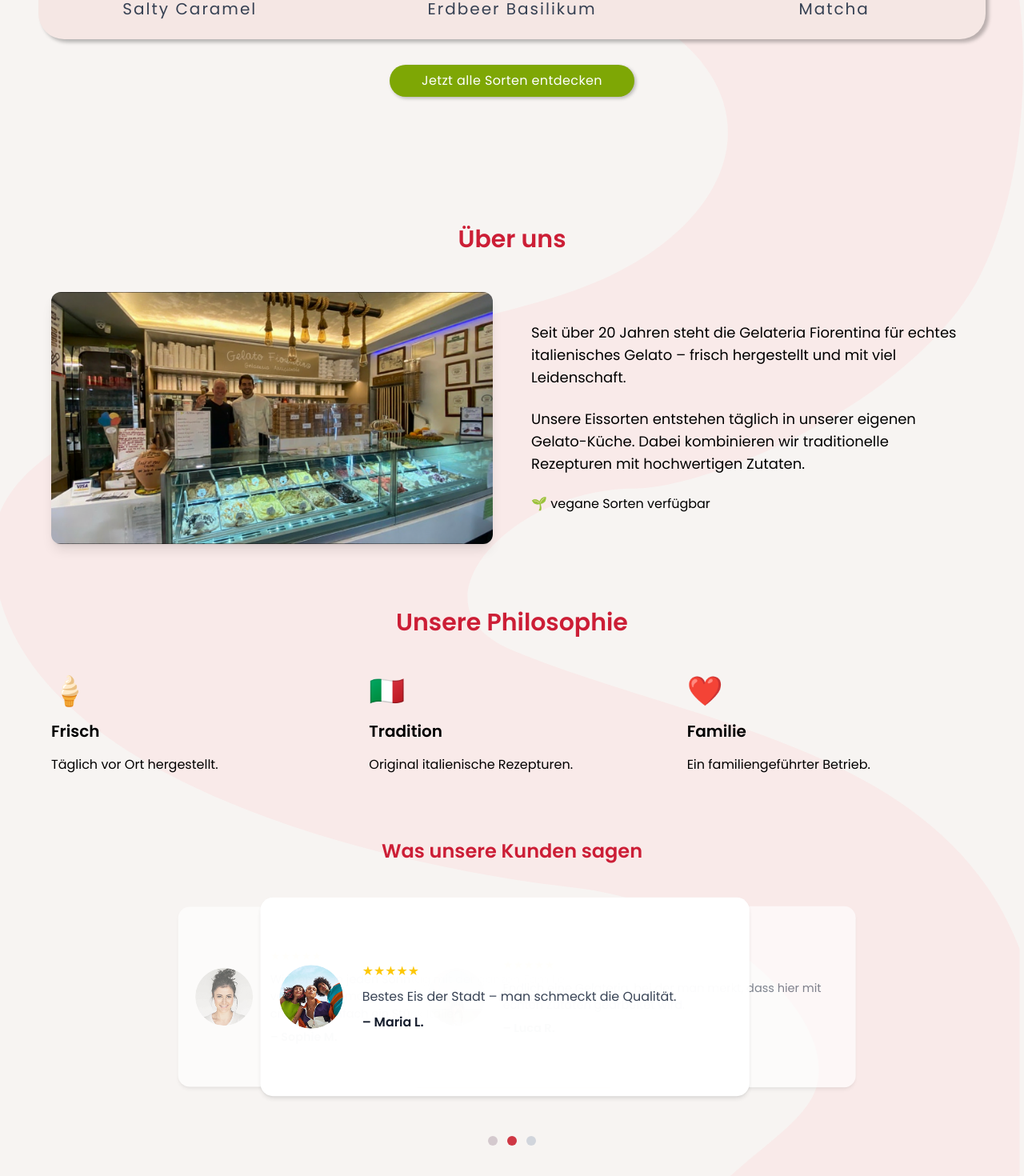
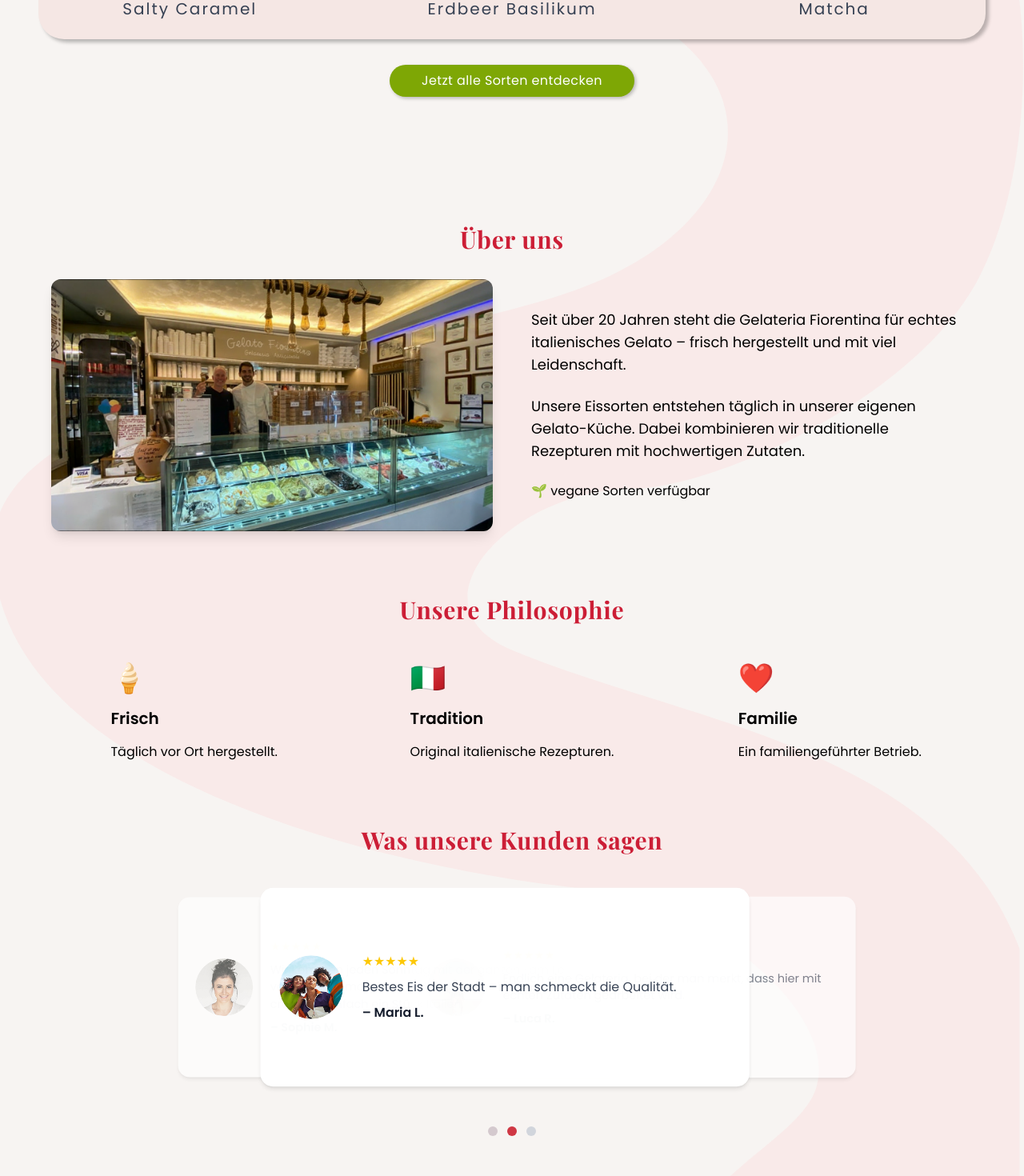
Before and after one commit to katiwolf95-design/404-brain-freeze, a React (Vite) app: page / in a window 1280 px wide. Shown: the part 1179-2649 px from the top of the page at 80% size. Built offline with nearby package versions, Linux system fonts and the light colour scheme; a web font is replaced by a local one.

Commit message:
Refactor About, IcePreview, and Testimonials components to use SectionTitle for headings; update IceList heading alignment

```diff
--- a/src/components/about/About.jsx
+++ b/src/components/about/About.jsx
@@ -1,12 +1,12 @@
+import SectionTitle from "../ui/SectionTitle";
+
 export default function About() {
   return (
-    <section id="about" className="max-w-[1200px] mx-auto py-20 px-6">
+    <section id="about" className="max-w-300 mx-auto py-20 px-6">
 
-      <h2 className="text-[#CC1E36] text-3xl font-semibold text-center mb-12">
-        Über uns
-      </h2>
+      <SectionTitle title={"Über uns"}/>
 
-      <div className="grid md:grid-cols-2 gap-12 items-center">
+      <div className="grid md:grid-cols-2 gap-12 items-center mt-8 mb-20">
 
         <img
           src="/images/gelato-maker.png"
@@ -36,11 +36,9 @@
         </div>
       </div>
       <div>
-        <h2 className="text-[#CC1E36] text-3xl font-semibold mt-20 mb-12 text-center">
-          Unsere Philosophie
-        </h2>
+        <SectionTitle title={"Unsere Philosophie"}/>
 
-        <div className="grid md:grid-cols-3 gap-10">
+        <div className="grid md:grid-cols-3 gap-10 mt-12 justify-items-center">
 
           <div className="space-y-4">
             <div className="text-4xl">🍦</div>
--- a/src/components/ice/IcePreview.jsx
+++ b/src/components/ice/IcePreview.jsx
@@ -1,4 +1,5 @@
 import iceData from "../../data/iceData.json";
+import SectionTitle from "../ui/SectionTitle";
 import Button from "../ui/Button";
 
 
@@ -7,8 +8,8 @@
         <section
          className="flex flex-col items-center gap-8 mb-20 w-full max-w-7xl mx-auto px-6 "
         >
-            <h2 className="font-headline text-3xl text-[#CC1E36] text-center ">
-                Soft Serve, Hard Crush</h2>
+            <SectionTitle title={"Soft Serve, Hard Crush"}/>
+
             <div
             className="
              grid grid-cols-1 md:grid-cols-3 gap-6 w-full py-6
--- a/src/components/testimonials/Testimonial.jsx
+++ b/src/components/testimonials/Testimonial.jsx
@@ -1,5 +1,6 @@
 import { useState, useEffect } from "react";
 import TestimonialCard from "./TestimonialCard";
+import SectionTitle from "../ui/SectionTitle";
 
 const testimonials = [
   {
@@ -35,10 +36,9 @@
       className="mx-auto"
       style={{ width: "1200px", height: "500px" }}
     >
-      <h2 className="text-[#CC1E36] text-2xl font-semibold mb-4 text-center">
-        Was unsere Kunden sagen
-      </h2>
-      <div className="relative overflow-hidden flex items-center justify-center h-75">
+      <SectionTitle title={"Was unsere Kunden sagen"}/>
+
+      <div className="relative overflow-hidden flex items-center justify-center h-75 mt-4">
         {testimonials.map((item, index) => {
 
           const position =
--- a/src/components/ui/SectionTitle.jsx
+++ b/src/components/ui/SectionTitle.jsx
@@ -1,6 +1,8 @@
 function SectionTitle({ title }) {
   return (
-    <h2>{title || "Section Title"}</h2>
+    <h2 className="font-headline text-3xl text-[#CC1E36] text-center tracking-wide">
+      {title || "Section Title"}
+    </h2>
   );
 }
 
--- a/src/pages/IceList.jsx
+++ b/src/pages/IceList.jsx
@@ -1,5 +1,4 @@
 import { useState } from "react";
-
 import IceGrid from "../components/ice/IceGrid";
 import IceFilter from "../components/ice/IceFilter";
 import iceData from "../data/iceData.json";
@@ -14,7 +13,7 @@
 
     return (
     <div className="max-w-7xl mx-auto px-6 mt-12 mb-40">
-      <h1 className="font-headline text-4xl text-[#CC1E36] mb-8 self-start">Unsere Sorten</h1>
+      <h1 className="font-headline text-center text-4xl text-[#CC1E36] mb-8 self-start">Unsere Sorten</h1>
       <IceFilter selectedTag={selectedTag} setSelectedTag={setSelectedTag}/>
       <IceGrid iceData={filteredIce}/>
     </div>
```
